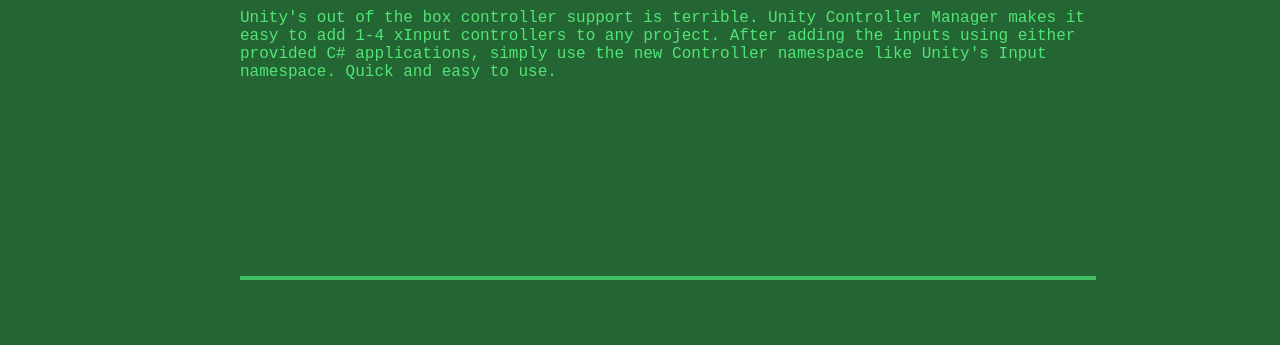
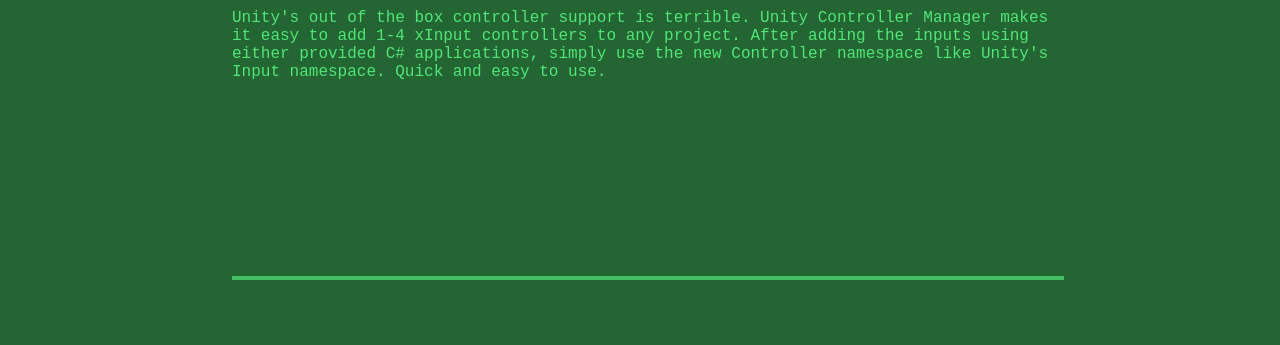
Before and after one commit to beef331/beef331.github.io, a plain HTML site: page index.html in a window 1280 px wide. Shown: the part 528-873 px from the top of the page. Drawn offline with Linux system fonts and the light colour scheme; a web font is replaced by a local one.

Commit message:
Fixed projects left offset

```diff
--- a/main.scss
+++ b/main.scss
@@ -49,9 +49,10 @@
     margin-right: 25px;
 }
 .page{
-    width: 70%;
+    width: 65%;
     text-align: center;
     margin: 90px auto;
+    overflow: visible;
 }
 .project p{
     text-align: left;
@@ -73,6 +74,9 @@
     border-bottom: 3px;
     border-top: 3px;
 }
+ul{
+    margin-left: -40px;
+}
 .project:hover {
     background-color: $color-primary-3;
 }
@@ -81,8 +85,10 @@
 }
 hr{
     border: 2px solid $color-primary-0;
+    margin: 0px auto;
     margin-bottom: -25px;
     margin-top: -4px;
+
 }
 body{
     font-family: 'B612 Mono', monospace;
```
Also changed, not shown: main.css, 1 other file.
